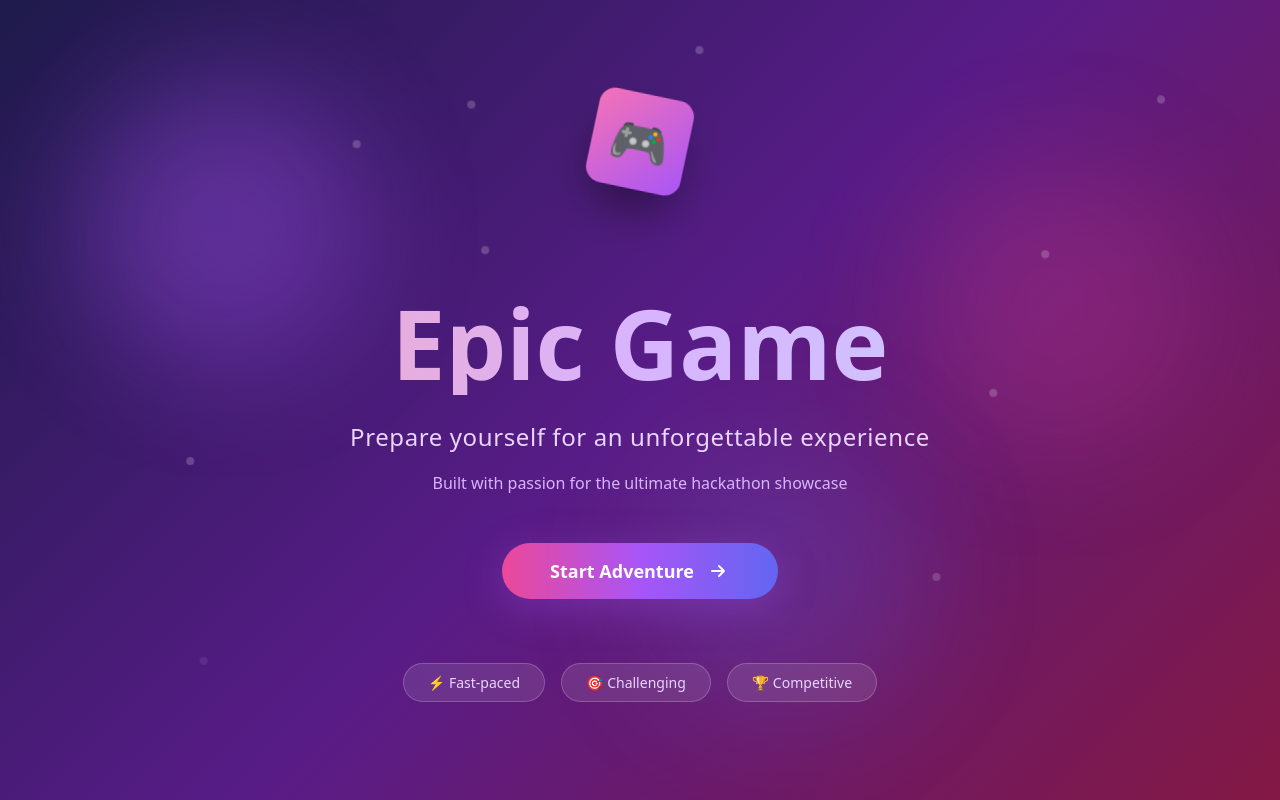
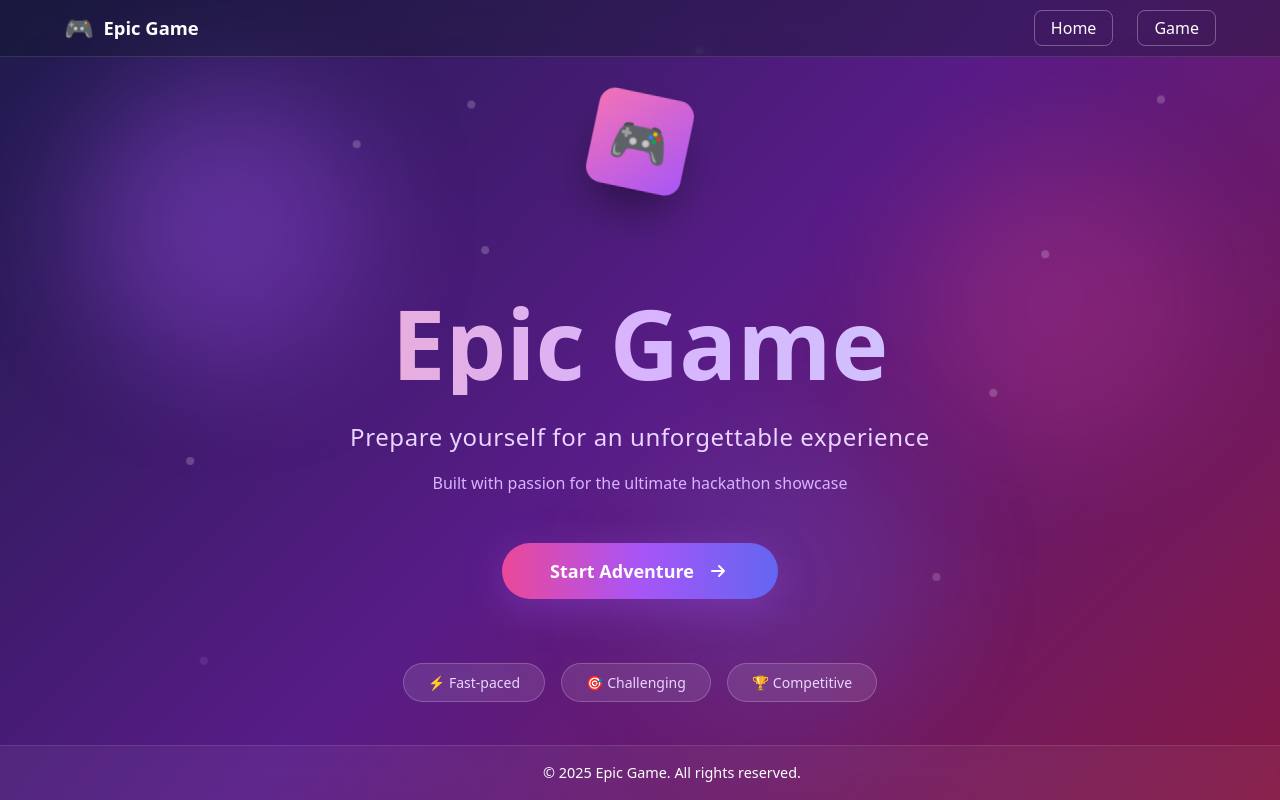
Before and after one commit to MohamadRef/mmy, a React (Vite) app: page / in a window 1280 px wide. Built offline with nearby package versions, Linux system fonts and the light colour scheme.

Commit message:
added the header and the footer.

```diff
--- a/src/App.tsx
+++ b/src/App.tsx
@@ -1,4 +1,7 @@
 import React, { useState } from "react";
+import Header from "./components/Header";
+import Footer from "./components/footer";
+
 
 const Game = () => (
   <div style={{
@@ -16,6 +19,7 @@ export default function App() {
   const [started, setStarted] = useState(false);
   const [isHovering, setIsHovering] = useState(false);
 
+
   return (
     <div style={{ position: 'fixed', inset: 0, width: '100vw', height: '100vh', overflow: 'hidden' }}>
       {!started ? (
@@ -29,6 +33,9 @@ export default function App() {
           overflow: 'hidden',
           background: 'linear-gradient(135deg, #1e1b4b 0%, #581c87 50%, #831843 100%)'
         }}>
+          <Header onStartGame={() => setStarted(true)} />
+
+
           {/* Animated background blobs */}
           <div style={{ position: 'absolute', inset: 0, overflow: 'hidden' }}>
             <div style={{
@@ -287,6 +294,7 @@ export default function App() {
           }
         }
       `}</style>
-    </div>
+      <Footer/>
+     </div>
   );
 }
--- /dev/null
+++ b/src/components/Footer.tsx
@@ -0,0 +1,24 @@
+import React from "react";
+
+export default function Footer() {
+  return (
+    <footer
+      style={{
+        background: "rgba(255, 255, 255, 0.05)",
+        padding: "1rem 2rem",
+        color: "white",
+        position: "fixed",
+        bottom: 0,
+        left: 0,
+        width: "100%",
+        textAlign: "center",
+        backdropFilter: "blur(10px)",
+        borderTop: "1px solid rgba(255, 255, 255, 0.1)"
+      }}
+    >
+      <p style={{ margin: 0, fontSize: "0.9rem" }}>
+        © 2025 Epic Game. All rights reserved.
+      </p>
+    </footer>
+  );
+}
--- /dev/null
+++ b/src/components/Header.tsx
@@ -0,0 +1,77 @@
+import React from "react";
+
+export default function Header({
+  onStartGame,
+}: {
+  onStartGame?: () => void;
+}) {
+  return (
+    <header
+      style={{
+        position: "fixed",
+        top: 0,
+        left: 0,
+        width: "100%",
+        display: "flex",
+        justifyContent: "space-between",
+        alignItems: "center",
+        padding: "0.6rem 4rem",
+        background: "rgba(17, 24, 39, 0.35)",
+        backdropFilter: "blur(10px)",
+        borderBottom: "1px solid rgba(255,255,255,0.12)",
+        zIndex: 1000,
+        boxSizing: "border-box",
+      }}
+    >
+      {/* Left side: Logo + title */}
+      <div style={{ display: "flex", alignItems: "center", gap: "0.6rem" }}>
+        <span style={{ fontSize: "1.5rem" }}>🎮</span>
+        <h1
+          style={{
+            margin: 0,
+            color: "white",
+            fontWeight: 700,
+            fontSize: "1.15rem",
+          }}
+        >
+          Epic Game
+        </h1>
+      </div>
+
+      {/* Right side: Buttons */}
+      <nav style={{ display: "flex", alignItems: "center", gap: "1.5rem" }}>
+        <button
+          style={{
+            background: "transparent",
+            color: "white",
+            border: "1px solid rgba(255,255,255,0.3)",
+            borderRadius: "8px",
+            padding: "0.4rem 1rem",
+            cursor: "pointer",
+            fontSize: "1rem",
+            transition: "all 0.2s ease",
+          }}
+          onClick={() => window.scrollTo({ top: 0, behavior: "smooth" })}
+        >
+          Home
+        </button>
+
+        <button
+          style={{
+            background: "transparent",
+            color: "white",
+            border: "1px solid rgba(255,255,255,0.3)",
+            borderRadius: "8px",
+            padding: "0.4rem 1rem",
+            cursor: "pointer",
+            fontSize: "1rem",
+            transition: "all 0.2s ease",
+          }}
+          onClick={() => onStartGame?.()}
+        >
+          Game
+        </button>
+      </nav>
+    </header>
+  );
+}
```
